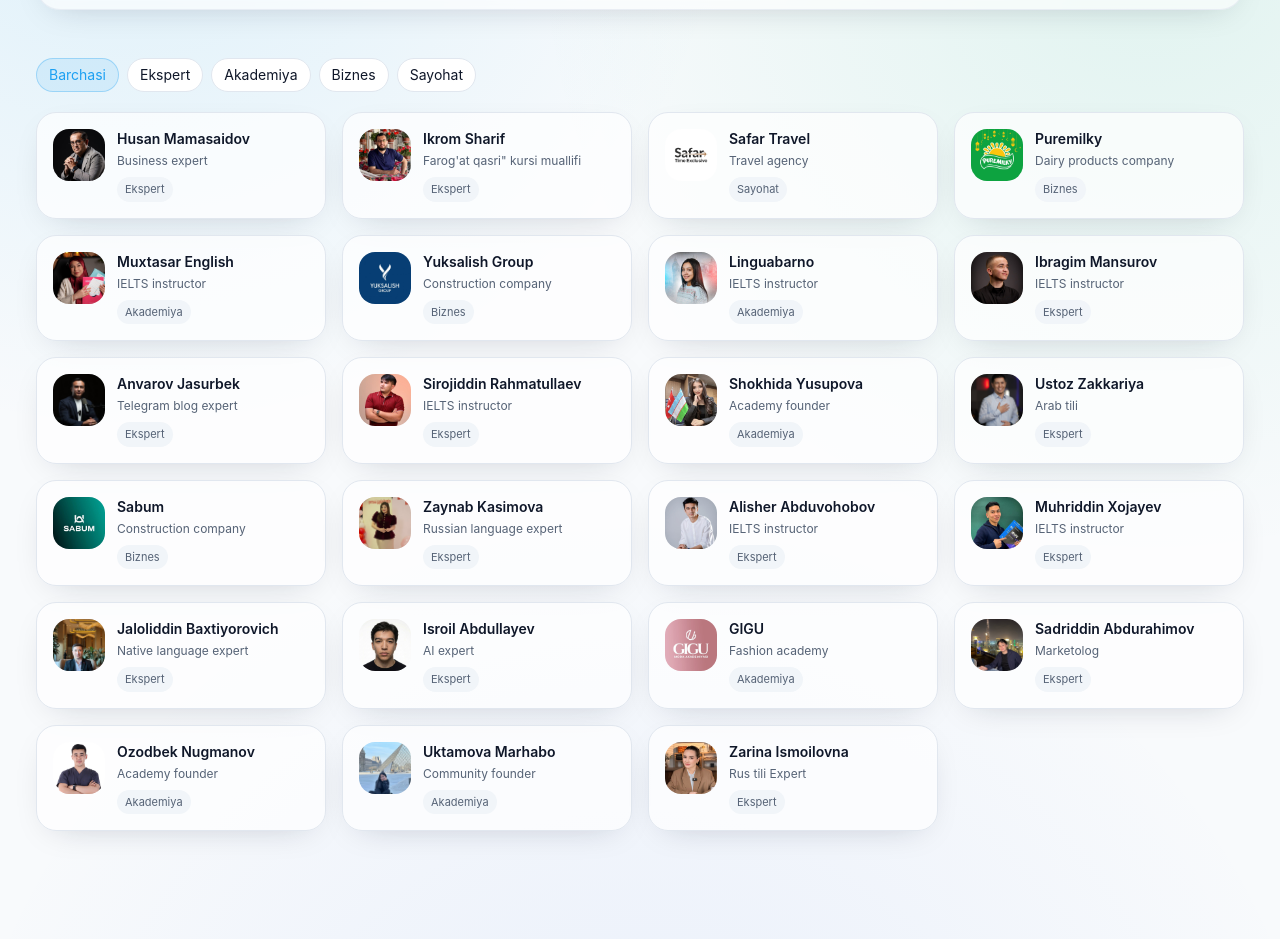
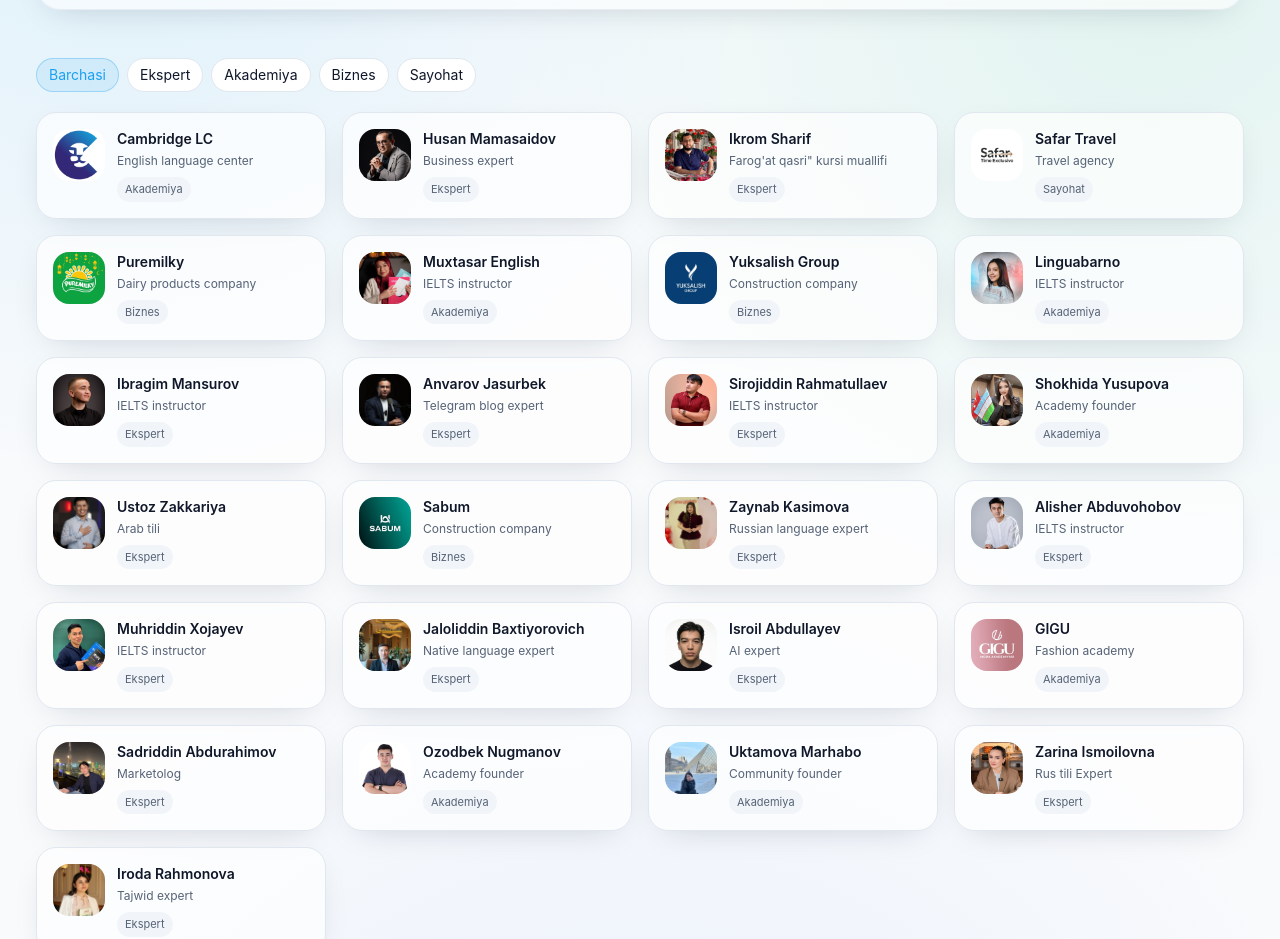
Before and after one commit to paxbyme/bustchi-web, a Next.js app: page /partners in a window 1280 px wide. Shown: the part 340-1279 px from the top of the page. Built offline with nearby package versions, Linux system fonts and the light colour scheme.

Commit message:
New partners are added

```diff
--- a/src/data/partners.ts
+++ b/src/data/partners.ts
@@ -10,6 +10,7 @@
 }
 
 export const partners: Partner[] = [
+  { id: 'cambridge-lc', name: 'Cambridge LC', title: 'English language center', category: 'Academy', image: 'cambridge-lc.jpg', telegram: 'https://t.me/cambridge_learning_center' },
   { id: 'husan-mamasaidov', name: 'Husan Mamasaidov', title: 'Business expert', category: 'Expert', image: 'husan-mamasaidov.jpg', telegram: 'https://t.me/husanmamasaidov_vaqtvapulilmi' },
   { id: 'ikrom-sharif', name: 'Ikrom Sharif', title: 'Farog\'at qasri" kursi muallifi', category: 'Expert', image: 'ikrom-sharif.jpg', telegram: 'https://t.me/ikromsharif' },
   { id: 'safar-travel', name: 'Safar Travel', title: 'Travel agency', category: 'Travel', image: 'safar-travel.jpg', telegram: 'https://t.me/safartraveluz' },
@@ -33,6 +34,7 @@
   { id: 'ozodbek-nugmanov', name: 'Ozodbek Nugmanov', title: 'Academy founder', category: 'Academy', image: 'ozodbek-nugmanov.jpg', telegram: 'https://t.me/+YTiLhNnbbv4wZWRi' },
   { id: 'uktamova-marhabo', name: 'Uktamova Marhabo', title: 'Community founder', category: 'Academy', image: 'uktamova-marhabo.jpg', telegram: 'https://t.me/uktamovamarhabo' },
   { id: 'zarina-ismoilovna', name: 'Zarina Ismoilovna', title: 'Rus tili Expert', category: 'Expert', image: 'zarina-ismoilovna.jpg', telegram: 'https://t.me/zarinaismailovna' },
+  { id: 'iroda-rahmonova', name: 'Iroda Rahmonova', title: 'Tajwid expert', category: 'Expert', image: 'iroda-rahmonova.jpg', telegram: 'https://t.me/attilmiiz_onlineschool' },
 ];
 
 export const partnerCategories: Array<PartnerCategory | 'All'> = ['All', 'Expert', 'Academy', 'Business', 'Travel'];
```
Also changed, not shown: public/partners/cambridge-lc.jpg (added), public/partners/iroda-rahmonova.jpg (added).
